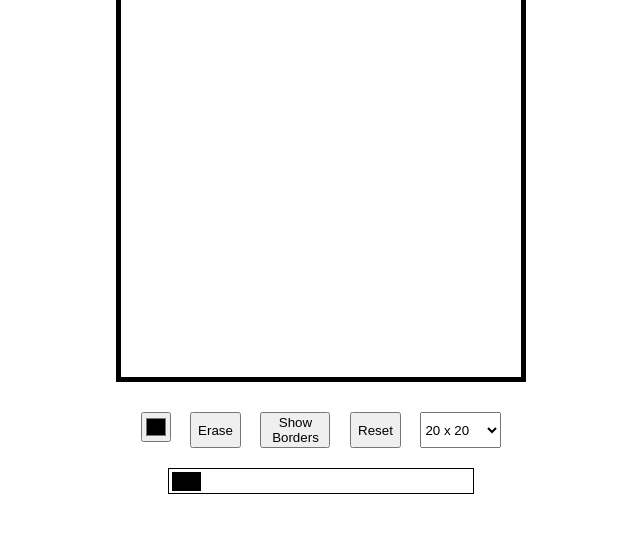
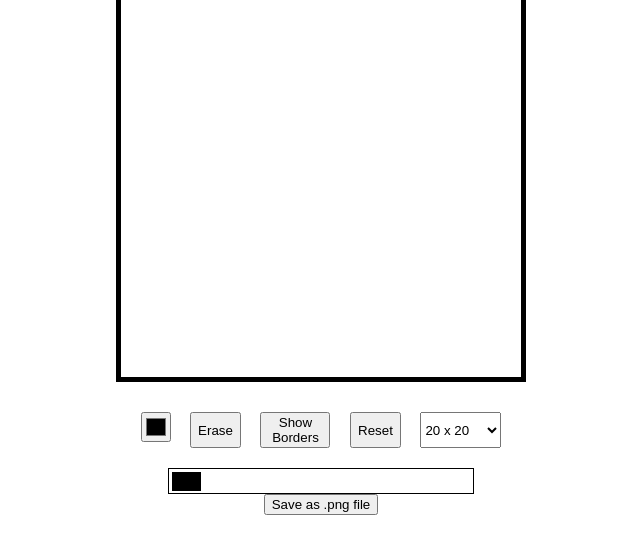
Before and after one commit to ldinghan/paintJS, a plain HTML site: page index.html in a window 1280 px wide. Shown: the part 88-642 px from the top of the page, without its empty margins (319-959 px from the left). Drawn offline with Linux system fonts and the light colour scheme.

Commit message:
added save image button

```diff
--- a/index.html
+++ b/index.html
@@ -7,6 +7,7 @@
 		<link rel='stylesheet' href='styles.css'>
 	</head>
 	<body>
+
 		<h1>PaintJS</h1>
 		<div id='paintCanvas'></div>
 
@@ -25,6 +26,7 @@
 			</select>
 		</div>
 		<div id="recentColorsContainer"></div>
+		<button type="button" id="saveBtn">Save as .png file</button>
 
 		<script src='main.js'></script>
 	</body>
```
